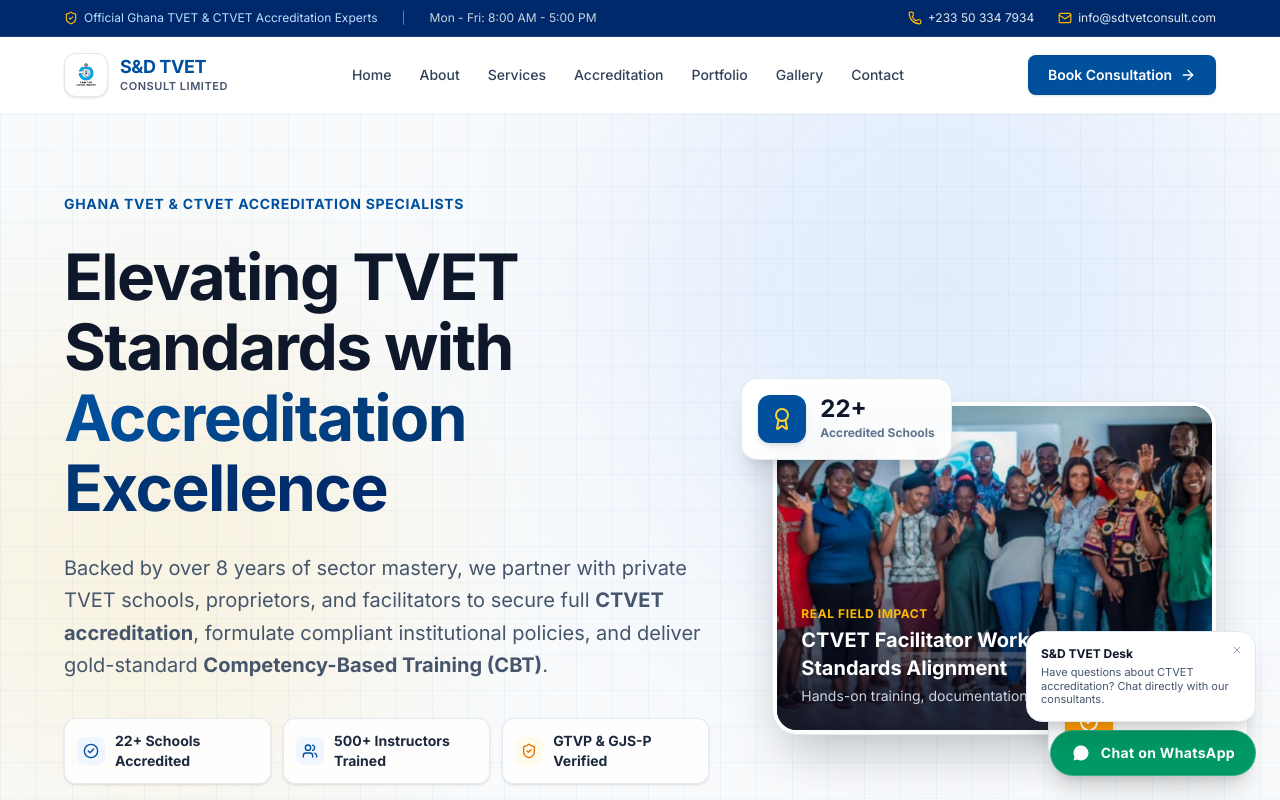
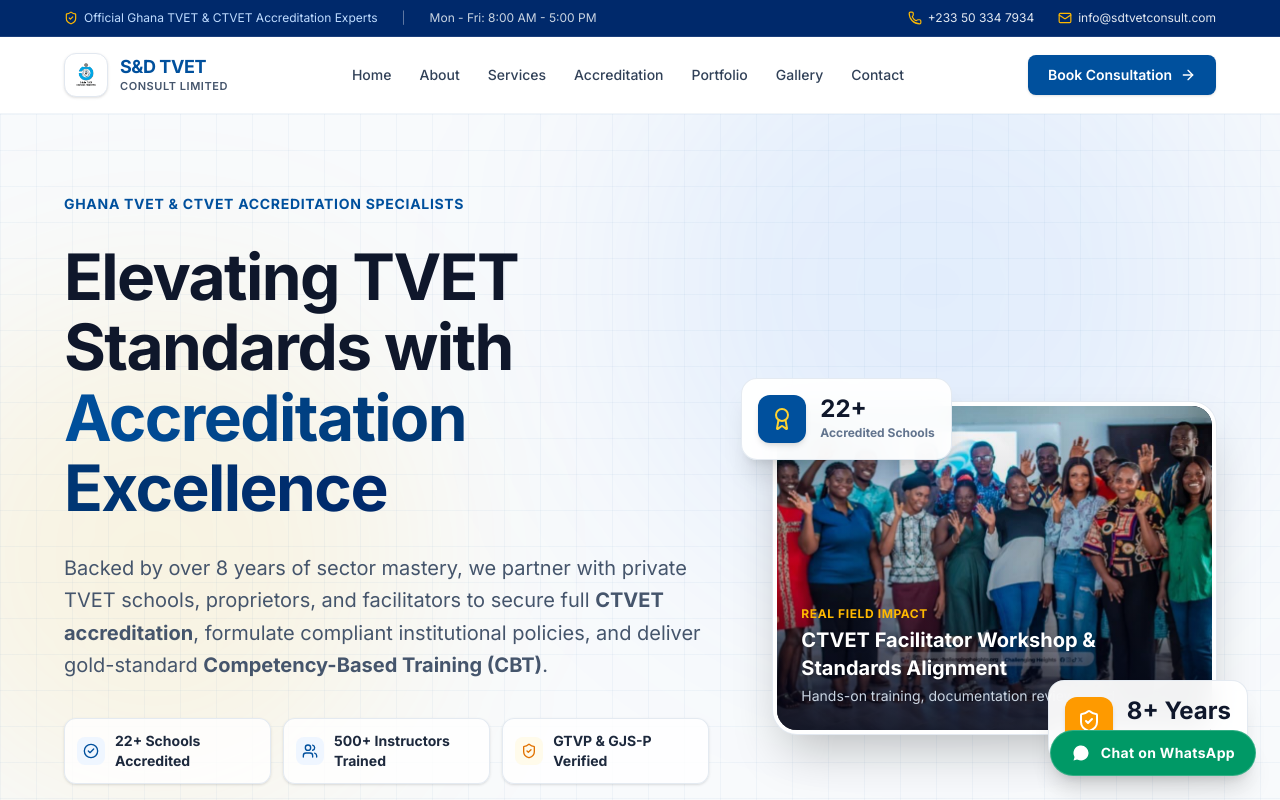
Before and after one commit to GazyJohnsonOfficial/S-D-TVET-Consult-Limited, a Next.js app in the folder sdtvet-web/: page / in a window 1280 px wide. Shown: the top 800 px of the page. Built offline with nearby package versions, Linux system fonts and the light colour scheme.

Commit message:
Remove S&D TVET Desk popup prompt widget from floating contact action

```diff
--- a/sdtvet-web/src/components/FloatingWhatsApp.tsx
+++ b/sdtvet-web/src/components/FloatingWhatsApp.tsx
@@ -1,35 +1,14 @@
 "use client";
 
-import React, { useState } from "react";
-import { MessageCircle, X } from "lucide-react";
+import React from "react";
+import { MessageCircle } from "lucide-react";
 import { SITE_CONFIG } from "@/data/site-data";
 
 export default function FloatingWhatsApp() {
-  const [showTooltip, setShowTooltip] = useState(true);
   const whatsappUrl = `https://wa.me/${SITE_CONFIG.contact.whatsapp}?text=Hello%20S%26D%20TVET%20Consult%2C%20I%20would%20like%20to%20inquire%20about%20your%20CTVET%20Accreditation%20and%20consultancy%20services.`;
 
   return (
-    <aside aria-label="Quick WhatsApp consultation" className="fixed bottom-6 right-6 z-40 flex flex-col items-end space-y-2">
-      {/* CHAT PROMPT TOOLTIP */}
-      {showTooltip && (
-        <div className="bg-white rounded-2xl p-3.5 shadow-xl border border-slate-200 text-xs text-slate-800 max-w-[230px] relative animate-in fade-in slide-in-from-bottom duration-300">
-          <button
-            onClick={() => setShowTooltip(false)}
-            className="absolute top-2 right-2 p-1 text-slate-400 hover:text-slate-600"
-            aria-label="Close message"
-          >
-            <X className="w-3 h-3" />
-          </button>
-          <div className="font-bold text-slate-900 mb-1">
-            S&amp;D TVET Desk
-          </div>
-          <p className="text-slate-600 text-[11px] leading-tight">
-            Have questions about CTVET accreditation? Chat directly with our consultants.
-          </p>
-        </div>
-      )}
-
-      {/* WHATSAPP ACTION BUTTON */}
+    <aside aria-label="Quick WhatsApp consultation" className="fixed bottom-6 right-6 z-40">
       <a
         href={whatsappUrl}
         target="_blank"
```
